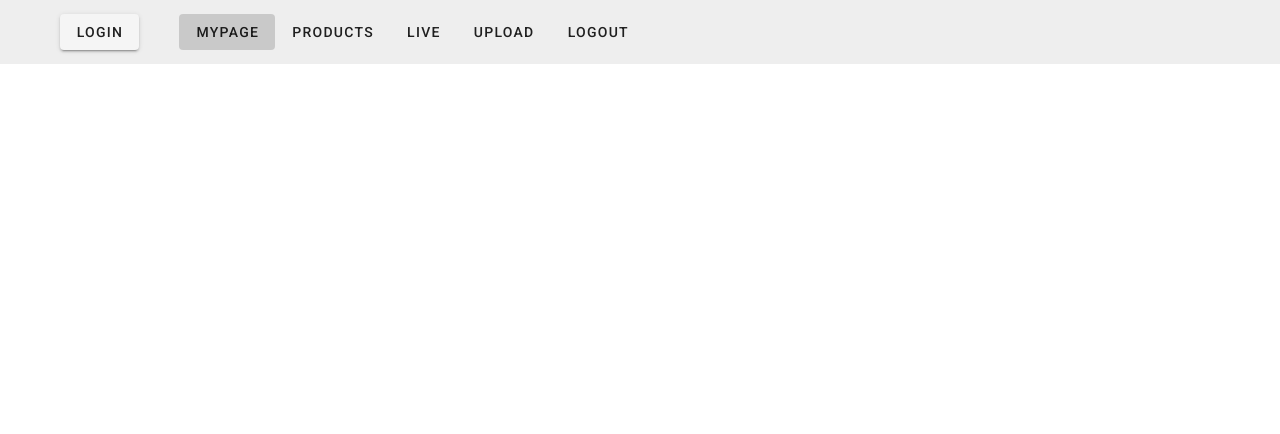
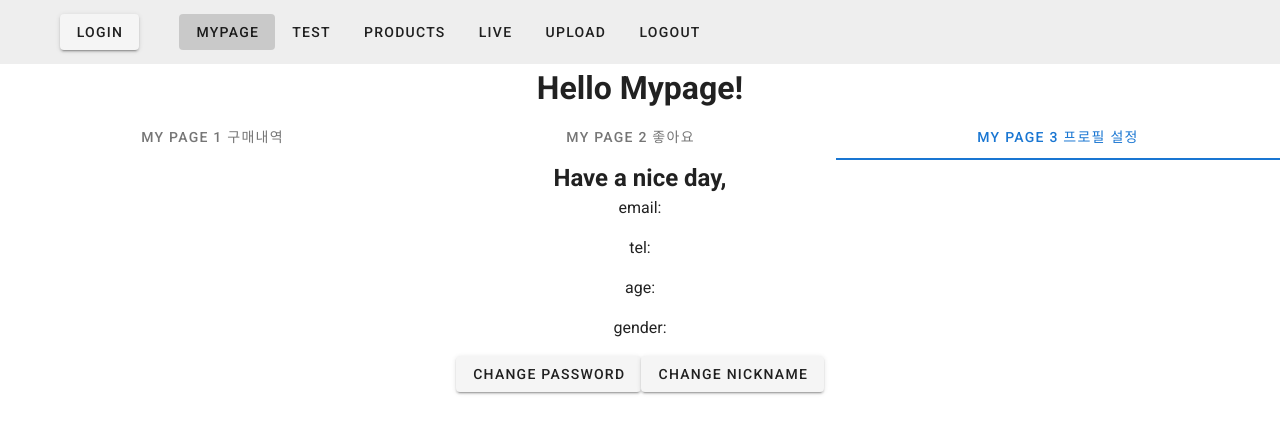
Before and after one commit to ChanyoungKim-kaist/state-of-the-art-client, a Vue app: page /mypage/mypage3 in a window 1280 px wide. Shown: the top 434 px of the page. Built offline with nearby package versions, Linux system fonts and the light colour scheme.

Commit message:
struggling

```diff
--- a/src/App.vue
+++ b/src/App.vue
@@ -19,9 +19,15 @@
         <v-btn
           router :to="{name: 'mypage'}"
           text
+        > Mypage </v-btn>
+
+        <v-btn
+          @click="$router.push({path: '/'})"
+          text
         >
-          Mypage
+          Test
         </v-btn>
+
         <v-btn
           text
         >
--- a/src/router/index.js
+++ b/src/router/index.js
@@ -60,10 +60,31 @@ const routes = [
   {
     path: '/live',
     name: 'live',
+    beforeEnter: onlyAuthUser,
     // route level code-splitting
     // this generates a separate chunk (about.[hash].js) for this route
     // which is lazy-loaded when the route is visited.
     component: () => import(/* webpackChunkName: "about" */ '../views/Live.vue')
+  },
+  {
+    path: '/mypage',
+    name: 'mypage',
+    component: () => import(/* webpackChunkName: "about" */ '../views/Mypage.vue')
+  },
+  {
+    path: '/mypage/mypage1',
+    name: 'mypage1',
+    component: () => import(/* webpackChunkName: "about" */ '../views/Mypage1.vue')
+  },
+  {
+    path: '/mypage/mypage2',
+    name: 'mypage2',
+    component: () => import(/* webpackChunkName: "about" */ '../views/Mypage2.vue')
+  },
+  {
+    path: '/mypage/mypage3',
+    name: 'mypage3',
+    component: () => import(/* webpackChunkName: "about" */ '../views/Mypage3.vue')
   },
 
 ]
--- a/src/views/Mypage.vue
+++ b/src/views/Mypage.vue
@@ -1,14 +1,79 @@
 <template>
-    <div>
-        <h1> {{userInfo.name}}님 환영합니다 </h1>
-    </div>
+  <div class="text-center">
+    <h1>Hello Mypage!</h1>
+    <!-- <router-view></router-view> -->
+    <v-tabs
+      grow
+    >
+      <v-tab
+        router :to="{name: 'mypage1'}"
+      > My page 1 구매내역
+      </v-tab>
+      <v-tab
+        router :to="{name: 'mypage2'}"
+      >
+        My page 2 좋아요
+      </v-tab>
+      <v-tab
+        router :to="{name: 'mypage3'}"
+      >
+        My page 3 프로필 설정
+      </v-tab>
+
+    </v-tabs>
+  </div>
+
 </template>
 
 <script>
-import {mapState} from "vuex"
 export default {
-    computed: {
-        ...mapState(["userInfo"])
-    }
+    data: () => ({
+      items: [
+        {
+          text: '구매 내역',
+          disabled: false,
+          href: 'mypage/bought',
+        },
+        {
+          text: '판매 내역',
+          disabled: false,
+          href: 'mypage/sold',
+        },
+        {
+          text: '프로필 설정',
+          disabled: false,
+          href: 'mypage/profile',
+        },
+      ],
+    }),
 }
+
 </script>
+
+<style scoped>
+
+.title {
+    padding-top: 30px;
+    font-family: KakaoBig,Apple SD Gothic Neo,Malgun Gothic,맑은 고딕,sans-serif;
+    font-size: 46px;
+    line-height: 60px;
+    color: var(--baseForeground);
+    letter-spacing: -1px;
+    background-size: 72px 72px;
+}
+
+
+.title2 {
+    font-family: KakaoBig,Apple SD Gothic Neo,Malgun Gothic,맑은 고딕,sans-serif;
+    font-size: 70px;
+    line-height: 60px;
+    color: var(--baseForeground);
+    letter-spacing: -1px;
+    background-size: 72px 72px;
+}
+
+.icon {
+    font-size: 70px;
+}
+
+</style>
--- /dev/null
+++ b/src/views/Mypage1.vue
@@ -0,0 +1,34 @@
+<template>
+  <div class="text-center">
+    <h1>Hello Mypage!</h1>
+    <!-- <router-view></router-view> -->
+    <v-tabs
+      grow
+    >
+      <v-tab
+        router :to="{name: 'mypage1'}"
+      > My page 1 구매내역
+      </v-tab>
+      <v-tab
+        router :to="{name: 'mypage2'}"
+      >
+        My page 2 좋아요
+      </v-tab>
+      <v-tab
+        router :to="{name: 'mypage3'}"
+      >
+        My page 3 프로필 설정
+      </v-tab>
+
+    </v-tabs>
+  </div>
+
+</template>
+<script>
+export default {
+
+}
+</script>
+<style lang="">
+
+</style>
--- /dev/null
+++ b/src/views/Mypage2.vue
@@ -0,0 +1,75 @@
+<template>
+  <div >
+    <h1 class="text-center">Hello Mypage!</h1>
+    <!-- <router-view></router-view> -->
+    <v-tabs
+      grow
+    >
+      <v-tab
+        router :to="{name: 'mypage1'}"
+      > My page 1 구매내역
+      </v-tab>
+      <v-tab
+        router :to="{name: 'mypage2'}"
+      >
+        My page 2 좋아요
+      </v-tab>
+      <v-tab
+        router :to="{name: 'mypage3'}"
+      >
+        My page 3 프로필 설정
+      </v-tab>
+
+    </v-tabs>
+
+    <v-col>
+        <v-card
+            class="mx-auto"
+            max-width="400"
+        >
+            <v-img
+            class="white--text align-end"
+            height="200px"
+            src="https://cdn.vuetifyjs.com/images/cards/docks.jpg"
+            >
+            <v-card-title>Top 10 Australian beaches</v-card-title>
+            </v-img>
+
+            <v-card-subtitle class="pb-0">
+            Number 10
+            </v-card-subtitle>
+
+            <v-card-text class="text--primary">
+            <div>Whitehaven Beach</div>
+
+            <div>Whitsunday Island, Whitsunday Islands</div>
+            </v-card-text>
+
+            <v-card-actions>
+            <v-btn
+                color="orange"
+                text
+            >
+                Share
+            </v-btn>
+
+            <v-btn
+                color="orange"
+                text
+            >
+                Explore
+            </v-btn>
+            </v-card-actions>
+        </v-card>
+    </v-col>
+  </div>
+
+</template>
+<script>
+export default {
+
+}
+</script>
+<style lang="">
+
+</style>
--- /dev/null
+++ b/src/views/Mypage3.vue
@@ -0,0 +1,45 @@
+<template>
+  <div class="text-center">
+    <h1>Hello Mypage!</h1>
+    <!-- <router-view></router-view> -->
+    <v-tabs
+      grow
+    >
+      <v-tab
+        router :to="{name: 'mypage1'}"
+      > My page 1 구매내역
+      </v-tab>
+      <v-tab
+        router :to="{name: 'mypage2'}"
+      >
+        My page 2 좋아요
+      </v-tab>
+      <v-tab
+        router :to="{name: 'mypage3'}"
+      >
+        My page 3 프로필 설정
+      </v-tab>
+
+    </v-tabs>
+
+    <h2>Have a nice day, {{ nickname }}</h2>
+    <p>email: {{email}}</p>
+    <p>tel: {{phone}}</p>
+    <p>age: {{age}}</p>
+    <p>gender: {{gender}}</p>
+
+    <v-btn>change password</v-btn>
+    <v-btn>change nickname</v-btn>
+
+
+  </div>
+
+</template>
+<script>
+export default {
+
+}
+</script>
+<style lang="">
+
+</style>
```
